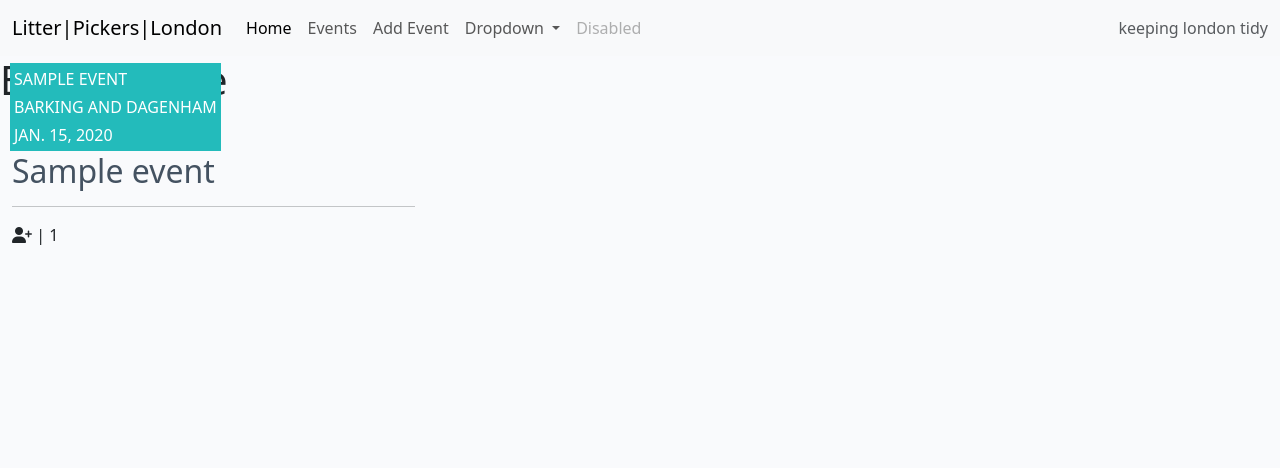
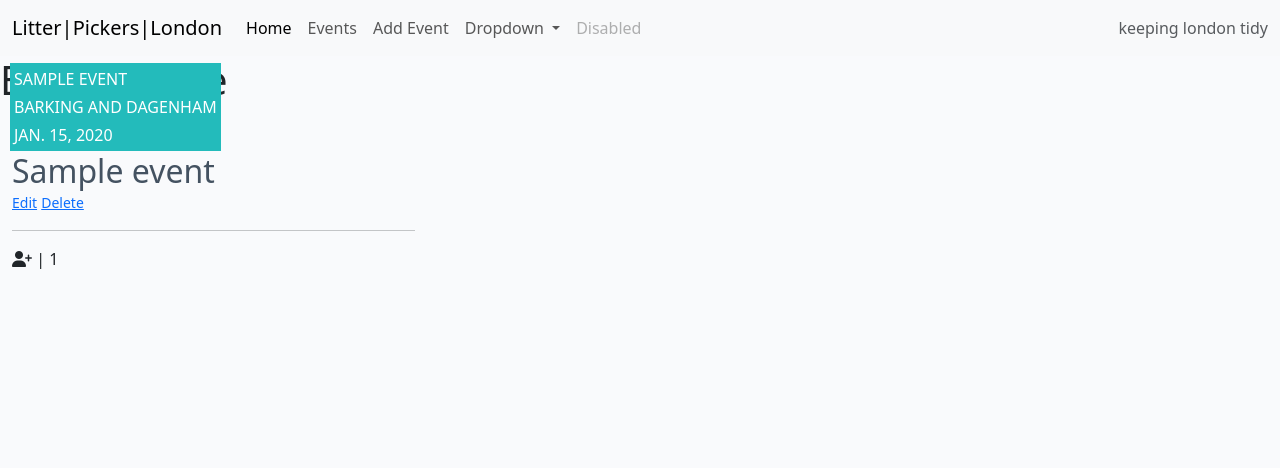
Before and after one commit to broken-helix/keep-it-tidy-london, a Django app: page /events/ in a window 1280 px wide. Shown: the top 468 px of the page. Run offline with Django 3.2, Linux system fonts and the light colour scheme; tables that the repository leaves empty hold one stand-in row (values such as "Sample post"); some libraries are stand-ins or nearby versions.

Commit message:
Create edit and delete event functionality

```diff
--- a/templates/events.html
+++ b/templates/events.html
@@ -28,6 +28,8 @@
                         </div>
                         <a href="{% url 'event_detail' event.id event.slug %}" class="event-link">
                             <h2 class="card-title">{{ event.title }}</h2>
+                            <small><a href="{% url 'edit_event' event.id event.slug %}">Edit</a></small>
+                            <small><a href="{% url 'delete_event' event.id event.slug %}">Delete</a></small>
                         </a>
                         <hr />
                         <p><i class="fa-solid fa-user-plus"></i> | {{ event.number_of_attendees }}</p>
```
